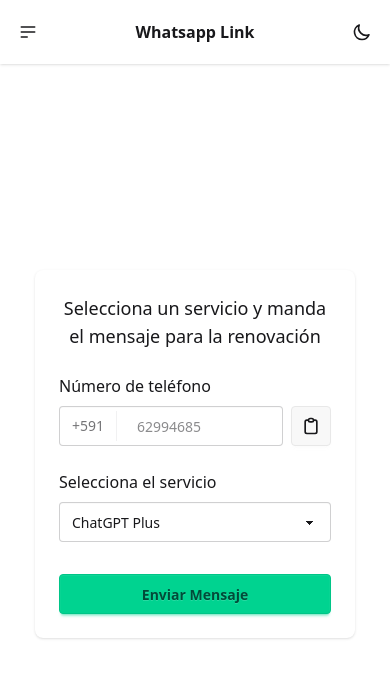
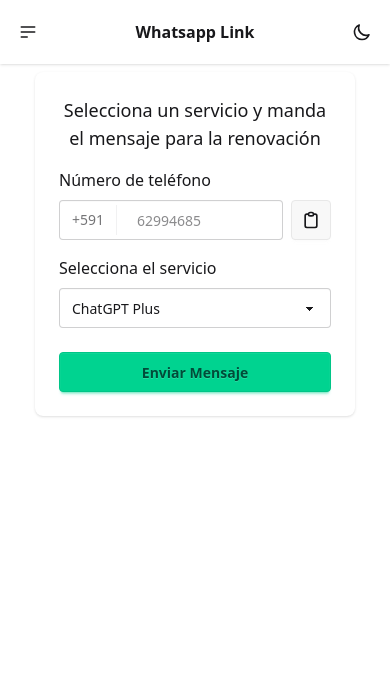
Before and after one commit to SudoCode76/Whatsapp-Service-Linker-By-SudoCode, an Angular app: page /inicio in a window 390 px wide. Shown: the top 678 px of the page. Built offline with nearby package versions, Linux system fonts and the light colour scheme.

Commit message:
fix a espacio innecesario entre el navbar y el contenido

```diff
--- a/src/app/components/inicio/inicio.component.html
+++ b/src/app/components/inicio/inicio.component.html
@@ -1,11 +1,10 @@
 <app-nabvar></app-nabvar>
-<div class="flex flex-col min-h-[calc(100vh-64px)] w-full">
-  <div class="container mx-auto px-4 py-6 flex items-center justify-center flex-1">
-    <div class="card w-full max-w-xs sm:max-w-sm md:max-w-md bg-base-100 shadow-sm">
+<div class="flex justify-center w-full px-4 py-2 md:py-4">
+  <div class="card w-full max-w-xs sm:max-w-sm md:max-w-md bg-base-100 shadow-sm mt-0 md:mt-2">
     <div class="card-body">
       <h2 class="text-center text-lg md:text-xl font-medium">Selecciona un servicio y manda el mensaje para la renovación</h2>
 
-        <div class="mt-4">
+      <div class="mt-2 md:mt-4">
         <h2 class="text-base md:text-lg mb-2">Número de teléfono</h2>
         <div class="flex items-center gap-2">
           <label class="input input-bordered flex items-center flex-1">
@@ -24,7 +23,7 @@
         </div>
       </div>
 
-        <div class="mt-4">
+      <div class="mt-2 md:mt-4">
         <h3 class="text-base md:text-lg mb-2">Selecciona el servicio</h3>
         <select class="select select-bordered w-full" [(ngModel)]="servicioSeleccionado">
           <option>ChatGPT Plus</option>
@@ -33,10 +32,9 @@
         </select>
       </div>
 
-        <button class="btn btn-success w-full mt-6" (click)="enviarMensaje()">
+      <button class="btn btn-success w-full mt-4" (click)="enviarMensaje()">
         Enviar Mensaje
       </button>
     </div>
   </div>
 </div>
-</div>
```
Lines whose indentation alone changed are shown as unchanged.
